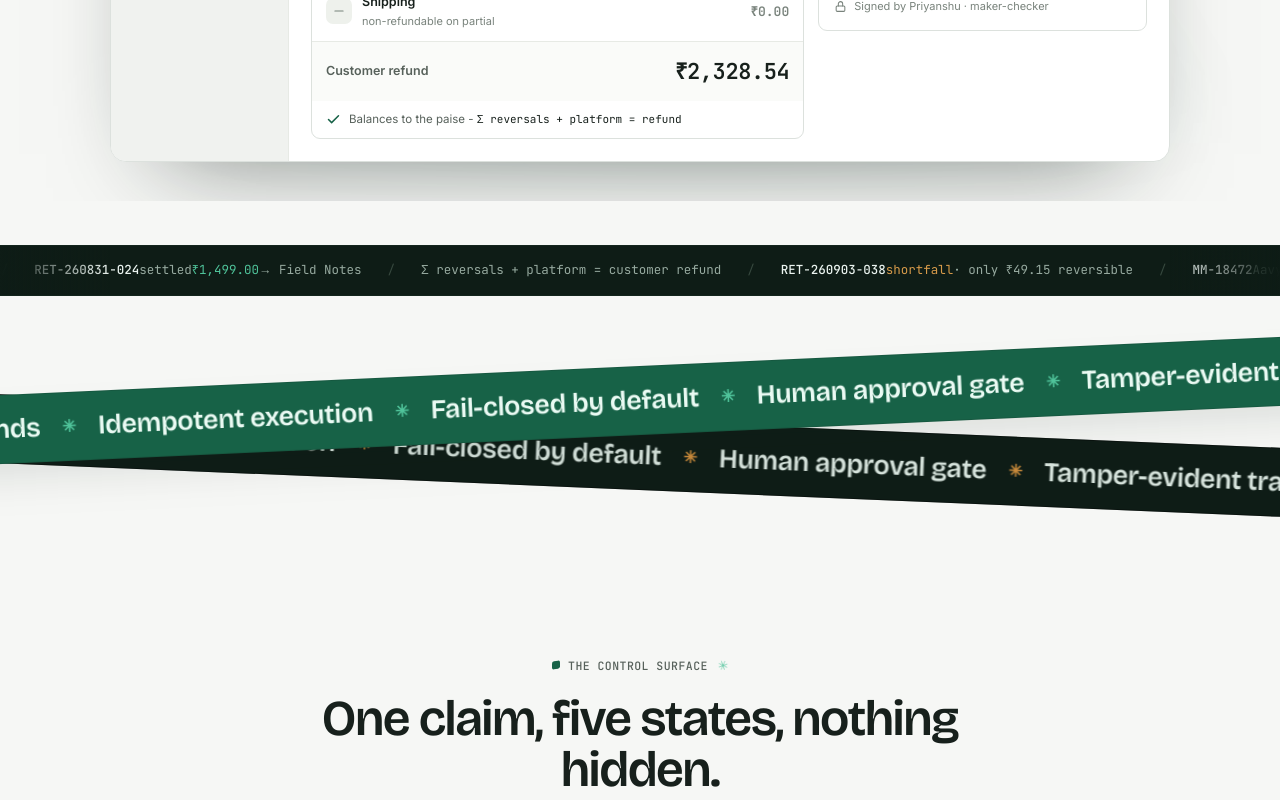
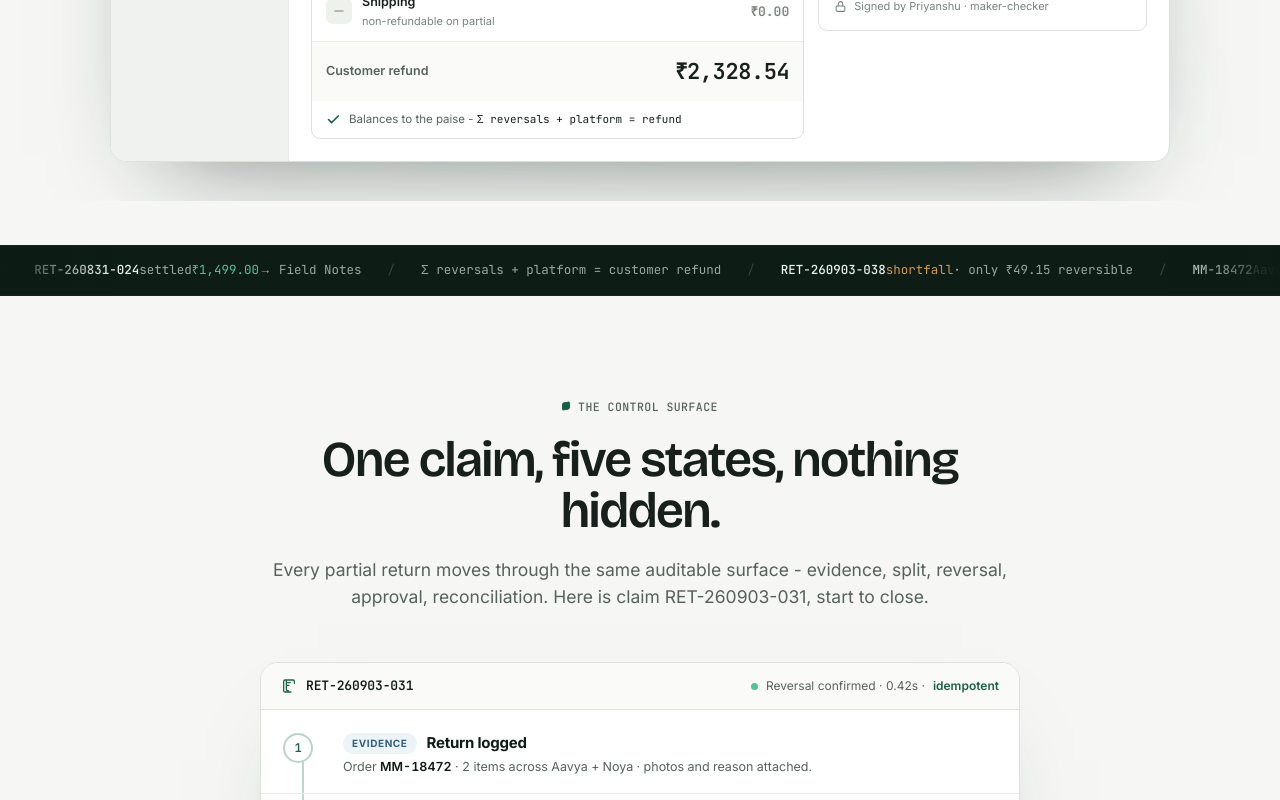
Before and after one commit to codebanditssss/ReturnSplit-Razorpay-Buildathon, a Next.js app: page / in a window 1280 px wide. Shown: the part 933-1733 px from the top of the page. Built offline with nearby package versions, Linux system fonts and the light colour scheme.

Commit message:
landing: remove crossing-ribbon soup and spark decorations for premium restraint

```diff
--- a/src/components/landing/landing.tsx
+++ b/src/components/landing/landing.tsx
@@ -135,17 +135,6 @@ const TICKER: React.ReactNode[] = [
   <><b>RET-260903-038</b> <span className="g">shortfall</span> · only ₹49.15 reversible</>,
   <><b>MM-18472</b> Aavya Textiles + Noya Footwear · buyer keeps the sneakers</>,
   <>64 / 64 fixtures · 0 unsafe automations · ₹0 wrong-seller</>,
-];
-
-const RIBBON: string[] = [
-  "Integer-paise math",
-  "Provably balanced",
-  "Never holds funds",
-  "Idempotent execution",
-  "Fail-closed by default",
-  "Human approval gate",
-  "Tamper-evident trail",
-  "Right transfer, every time",
 ];
 
 /* ---------- control-surface states (one real claim, RET-260903-031) ---------- */
@@ -392,38 +381,12 @@ export function Landing() {
         </div>
       </div>
 
-      {/* crossing ribbons */}
-      <div className="lp-ribbons" aria-hidden>
-        <div className="lp-ribbon lp-ribbon-a">
-          <div className="lp-ribbon-track">
-            {[0, 1, 2].map((dup) => (
-              <span className="lp-ribbon-item" key={dup}>
-                {RIBBON.map((t, i) => (
-                  <span key={i}>{t}<span className="lp-ribbon-star">✳</span></span>
-                ))}
-              </span>
-            ))}
-          </div>
-        </div>
-        <div className="lp-ribbon lp-ribbon-b">
-          <div className="lp-ribbon-track rev">
-            {[0, 1, 2].map((dup) => (
-              <span className="lp-ribbon-item" key={dup}>
-                {RIBBON.map((t, i) => (
-                  <span key={i}>{t}<span className="lp-ribbon-star">✳</span></span>
-                ))}
-              </span>
-            ))}
-          </div>
-        </div>
-      </div>
-
       {/* control surface - one framed audit panel */}
       <section className="lp-section lp-fan-sec" id="surface">
         <div className="lp-wrap">
           <Reveal>
             <div className="lp-section-head center">
-              <span className="lp-eyebrow sq">The control surface <span className="lp-spark">✳</span></span>
+              <span className="lp-eyebrow sq">The control surface</span>
               <h2>One claim, five states, nothing hidden.</h2>
               <p>Every partial return moves through the same auditable surface - evidence, split,
                 reversal, approval, reconciliation. Here is claim RET-260903-031, start to close.</p>
```
